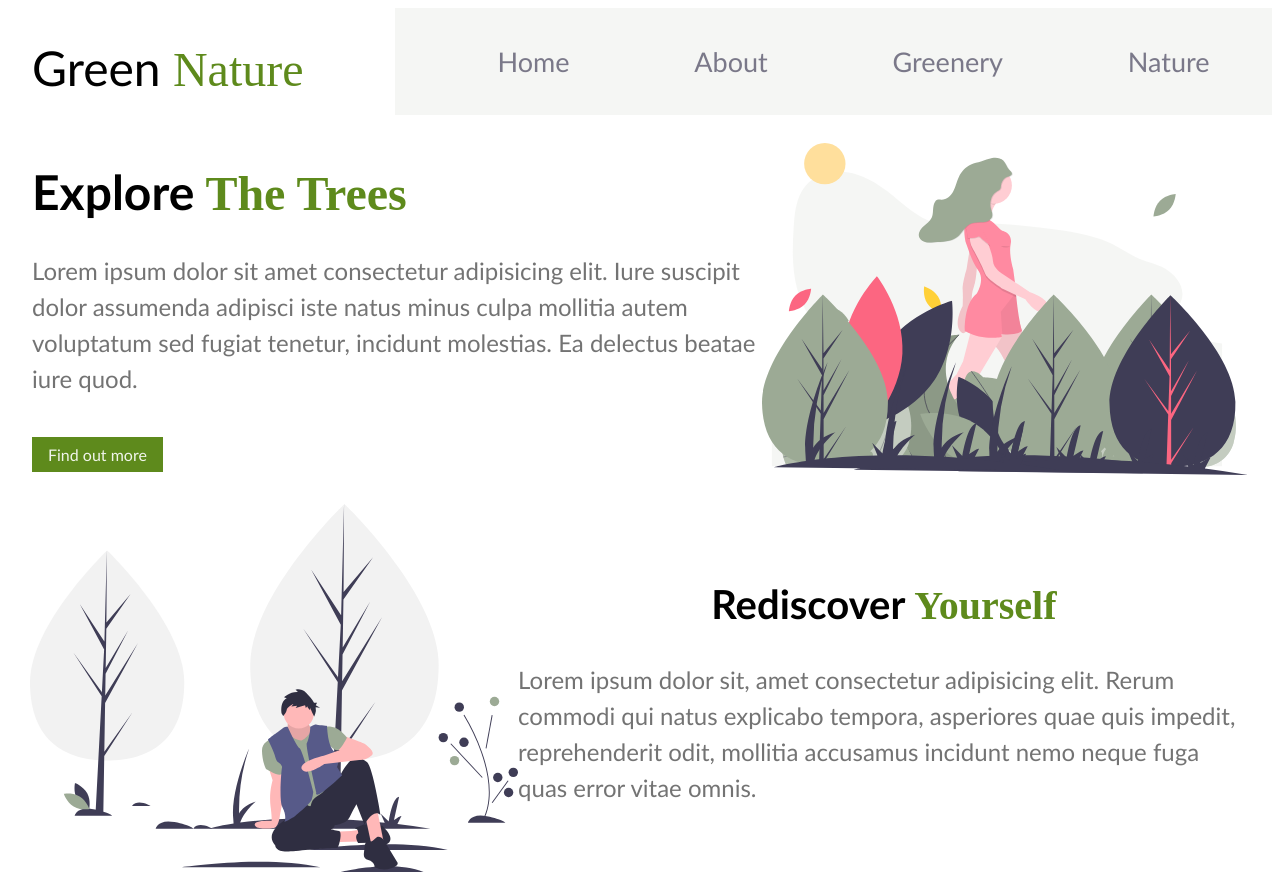
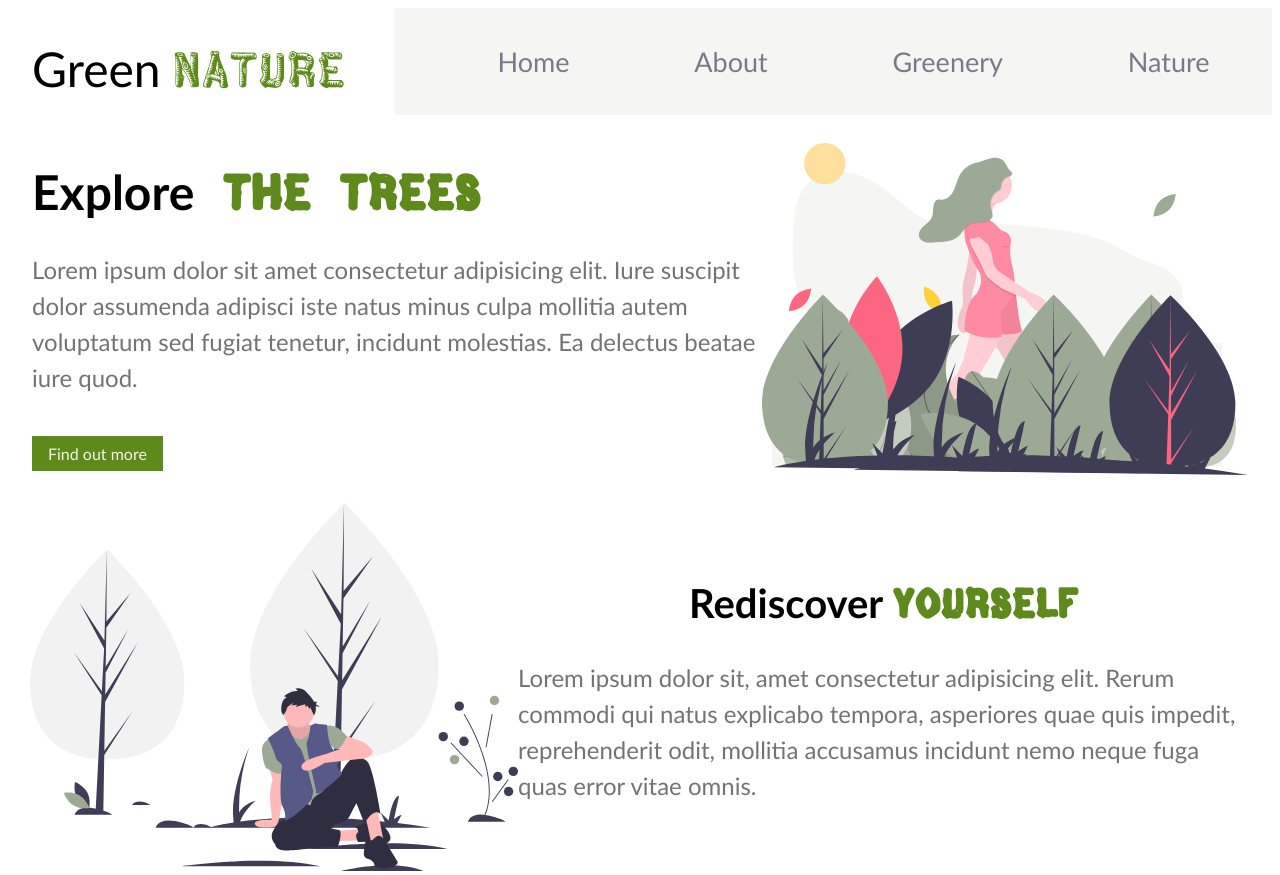
Before and after one commit to Klajdi44/NatureSite, a plain HTML site: page index.html in a window 1280 px wide. Shown: the top 875 px of the page. Drawn offline with Linux system fonts and the light colour scheme; the site is published under a folder, as on GitHub Pages, so addresses that start at the root find nothing.

Commit message:
adjusting the font

```diff
--- a/style.css
+++ b/style.css
@@ -24,8 +24,8 @@ img {
 
 @font-face {
   font-family: "treeFont";
-  src: url(/tenderleaf/Pinewood.ttf);
-  font-style: bold;
+  src: url(tenderleaf/Pinewood.ttf);
+  font-style: normal;
 
 }
 
```
